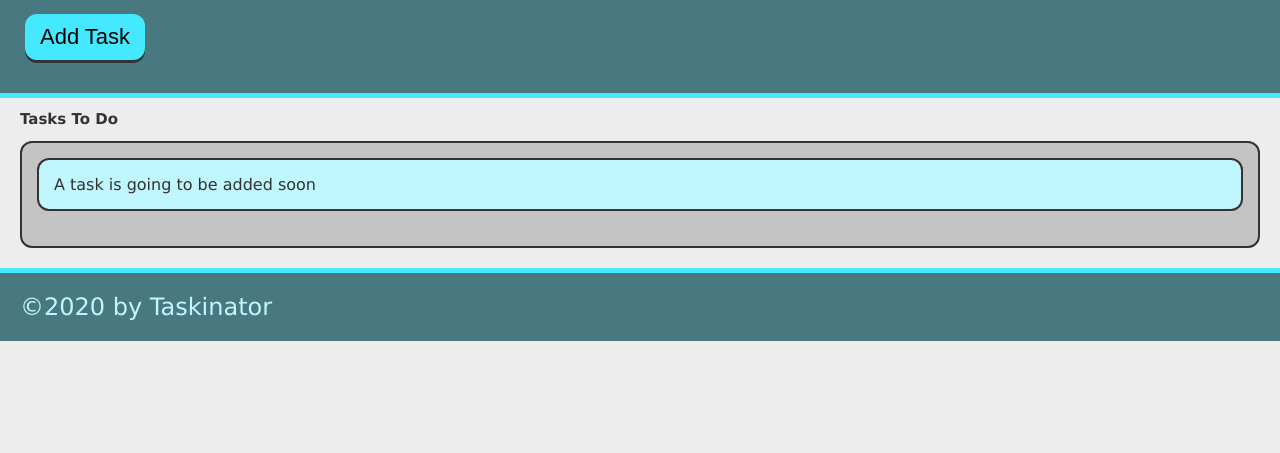
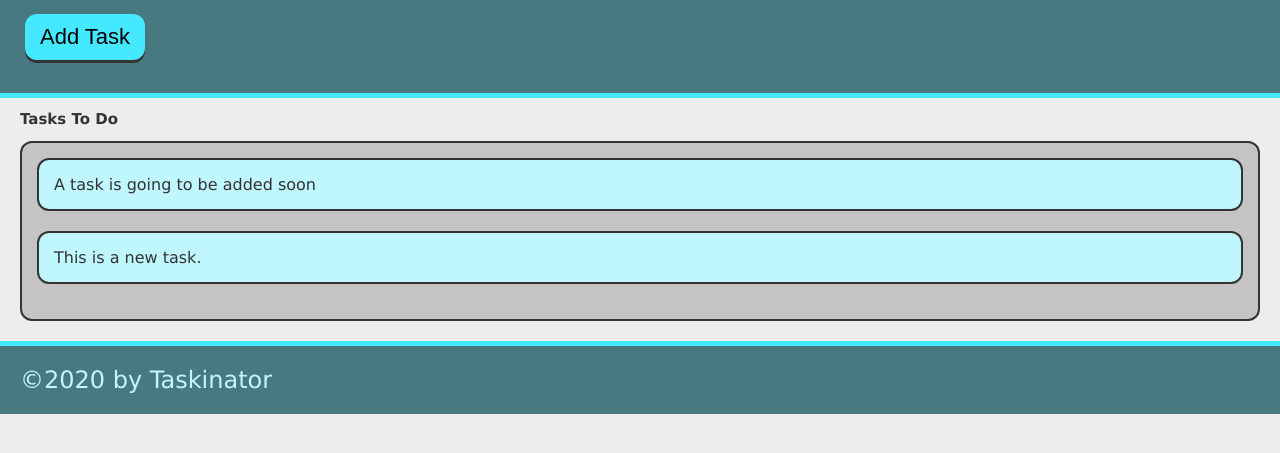
Before and after one commit to K-Owell/taskinator, a plain HTML site: page index.html in a window 1280 px wide. Both pictures are taken after a click on the button "Add Task". Shown: the part 115-568 px from the top of the page. Drawn offline with Linux system fonts and the light colour scheme.

Commit message:
add ability to add task

```diff
--- a/assets/js/script.js
+++ b/assets/js/script.js
@@ -0,0 +1,11 @@
+var buttonE1 = document.querySelector('#save-task');
+var tasksToDoE1 = document.querySelector('#tasks-to-do');
+
+var createTaskHandler = function() {
+    var listItemE1 = document.createElement('li');
+    listItemE1.className = 'task-item';
+    listItemE1.textContent = 'This is a new task.';
+    tasksToDoE1.appendChild(listItemE1);
+};
+
+buttonE1.addEventListener('click', createTaskHandler);
--- a/index.html
+++ b/index.html
@@ -11,13 +11,13 @@
     <header>
         <h1 class="page-title">Taskinator</h1>
         <p>Click the button below to add a new task!</p>
-        <button class="btn">Add Task</button>
+        <button id="save-task" class="btn">Add Task</button>
     </header>
 
     <main>
         <section class="task-list-wrapper">
             <h2 class="list-table"> Tasks To Do</h2>
-                <ul class="task-list">
+                <ul class="task-list" id="tasks-to-do">
                     <li class="task-item">A task is going to be added soon</li>
                 </ul>
         </section>
```
